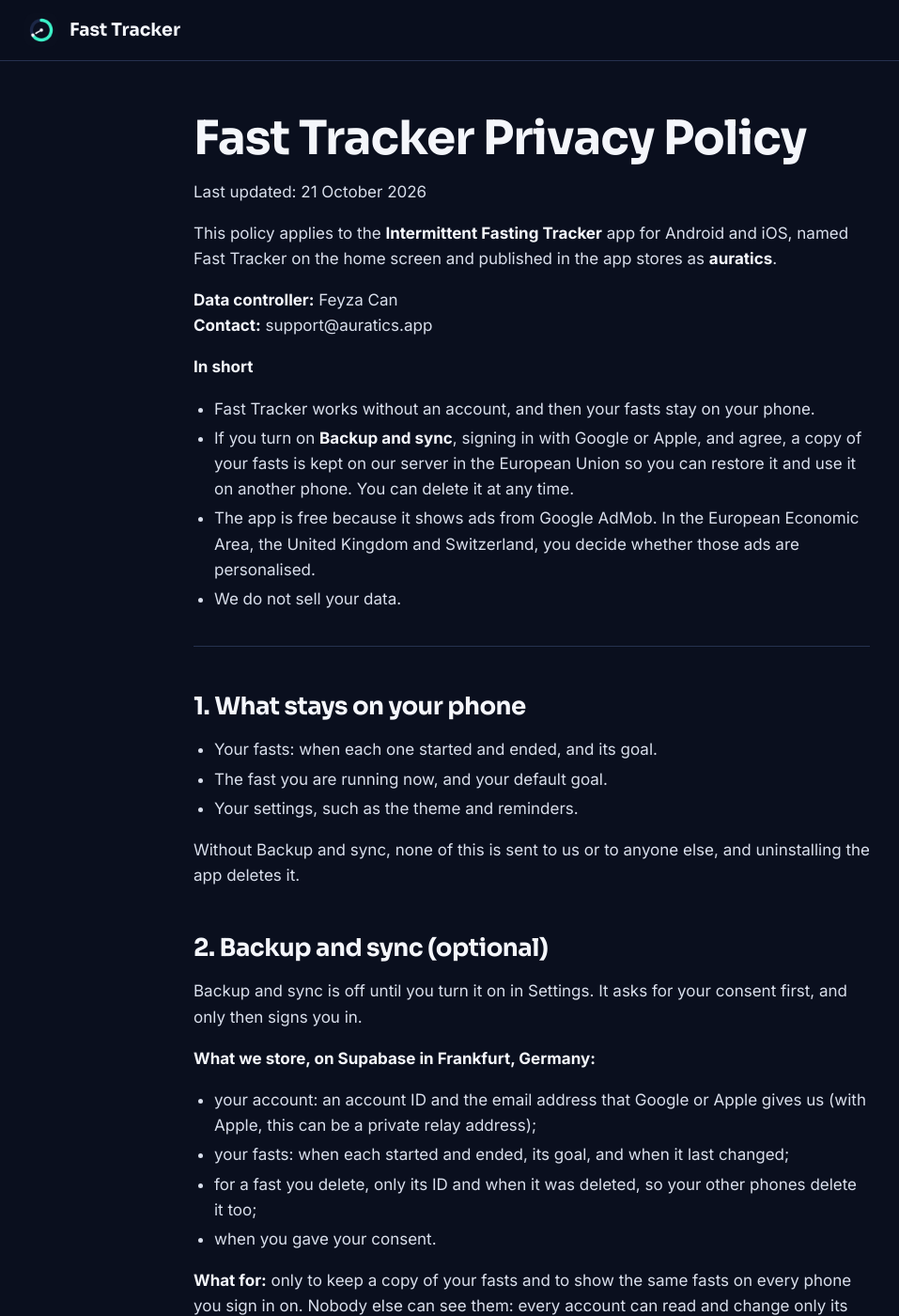
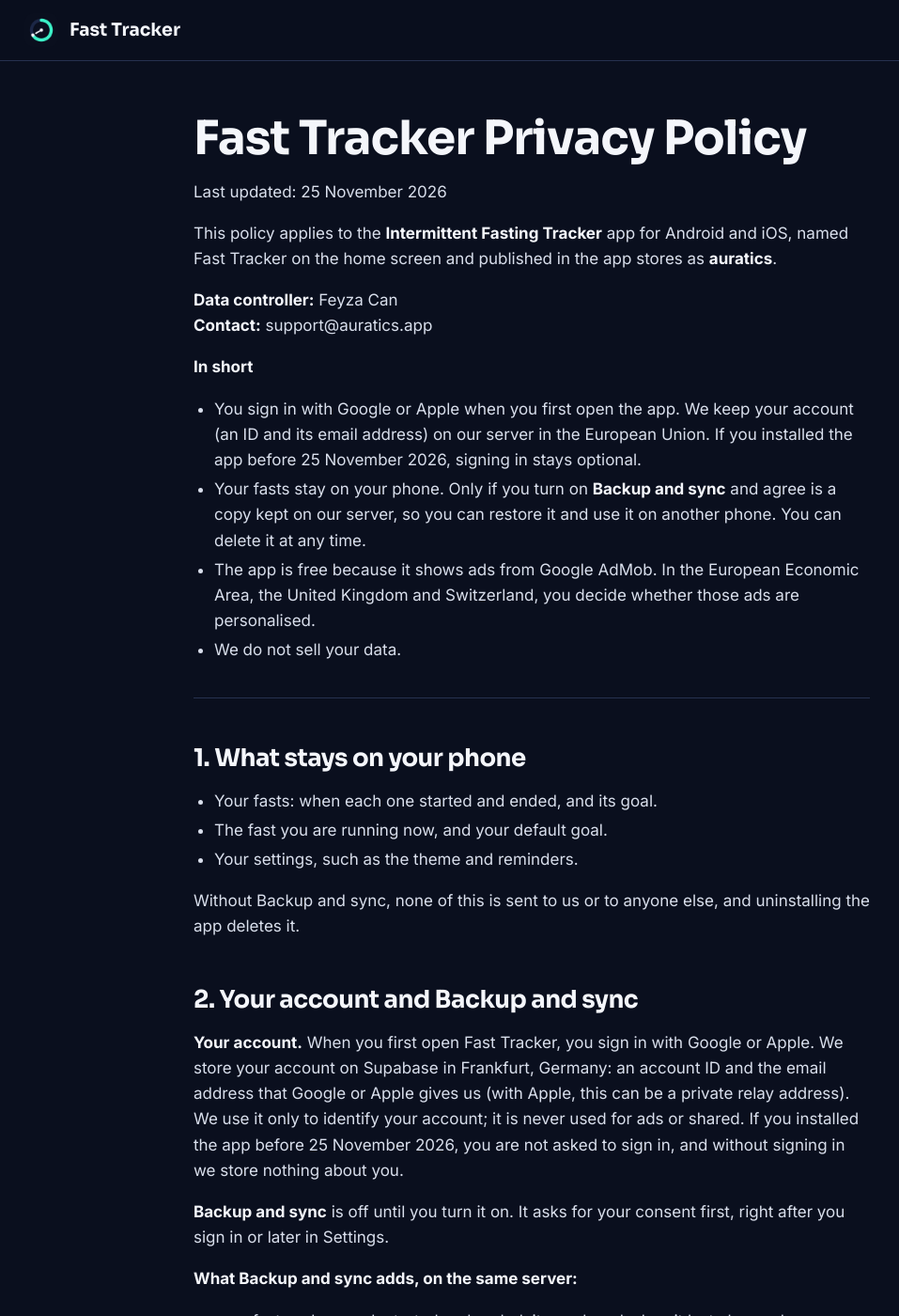
Before and after one commit to auratics/auratics, a Jekyll site: the page built from fasting-tracker/privacy-policy.md, in a window 1280 px wide and 1400 px high. Shown: the whole window at 94% size, without its empty margins (74-1031 px from the left). Built offline with Jekyll 4.4.1, drawn with Linux system fonts in a browser that asks for light colours; some of the changed text lies outside the part shown.

Commit message:
docs(fasting-tracker): sign-in is now required on new installs

```diff
--- a/fasting-tracker/privacy-policy.md
+++ b/fasting-tracker/privacy-policy.md
@@ -5,7 +5,7 @@ title: Privacy Policy
 
 # Fast Tracker Privacy Policy
 
-Last updated: 21 October 2026
+Last updated: 25 November 2026
 
 This policy applies to the **Intermittent Fasting Tracker** app for Android
 and iOS, named Fast Tracker on the home screen and published in the app
@@ -15,12 +15,13 @@ stores as **auratics**.
 **Contact:** support@auratics.app
 
 **In short**
-- Fast Tracker works without an account, and then your fasts stay on your
-  phone.
-- If you turn on **Backup and sync**, signing in with Google or Apple, and
-  agree, a copy of your fasts is kept on our server in the European Union so
-  you can restore it and use it on another phone. You can delete it at any
-  time.
+- You sign in with Google or Apple when you first open the app. We keep
+  your account (an ID and its email address) on our server in the European
+  Union. If you installed the app before 25 November 2026, signing in stays
+  optional.
+- Your fasts stay on your phone. Only if you turn on **Backup and sync** and
+  agree is a copy kept on our server, so you can restore it and use it on
+  another phone. You can delete it at any time.
 - The app is free because it shows ads from Google AdMob. In the European
   Economic Area, the United Kingdom and Switzerland, you decide whether those
   ads are personalised.
@@ -37,14 +38,20 @@ stores as **auratics**.
 Without Backup and sync, none of this is sent to us or to anyone else, and
 uninstalling the app deletes it.
 
-## 2. Backup and sync (optional)
+## 2. Your account and Backup and sync
 
-Backup and sync is off until you turn it on in Settings. It asks for your
-consent first, and only then signs you in.
+**Your account.** When you first open Fast Tracker, you sign in with Google
+or Apple. We store your account on Supabase in Frankfurt, Germany: an account
+ID and the email address that Google or Apple gives us (with Apple, this can
+be a private relay address). We use it only to identify your account; it is
+never used for ads or shared. If you installed the app before 25 November
+2026, you are not asked to sign in, and without signing in we store nothing
+about you.
 
-**What we store, on Supabase in Frankfurt, Germany:**
-- your account: an account ID and the email address that Google or Apple
-  gives us (with Apple, this can be a private relay address);
+**Backup and sync** is off until you turn it on. It asks for your consent
+first, right after you sign in or later in Settings.
+
+**What Backup and sync adds, on the same server:**
 - your fasts: when each started and ended, its goal, and when it last changed;
 - for a fast you delete, only its ID and when it was deleted, so your other
   phones delete it too;
@@ -59,7 +66,8 @@ signed in to Fast Tracker, under their own privacy policies:
 [Google](https://policies.google.com/privacy) and
 [Apple](https://www.apple.com/legal/privacy/).
 
-**Signing out** stops backup and leaves your fasts on the phone. **Deleting
+**Signing out** stops backup and leaves your fasts on the phone; if your
+install has to sign in, the app then asks you to sign in again. **Deleting
 your account** (section 9) removes the account and every fast stored with it.
 
 ## 3. Your health
@@ -113,8 +121,8 @@ Google uses data from apps that use its services:
 | Google (AdMob) | Ads | As described in section 5 | United States |
 | Expo (650 Industries, Inc.) | Downloading app updates | Device type, app version and a random installation ID | United States |
 | GitHub, Inc. (GitHub Pages) | Checking whether a newer version of the app is available | Nothing beyond the request itself; the comparison happens on your phone | United States |
-| Supabase, Inc. | Backup and sync, only if you turn it on | As described in section 2 | Germany (Frankfurt) |
-| Google or Apple | Signing in, only if you turn on Backup and sync | That you are signing in to Fast Tracker | United States |
+| Supabase, Inc. | Your account, and Backup and sync if you turn it on | As described in section 2 | Germany (Frankfurt) |
+| Google or Apple | Signing in | That you are signing in to Fast Tracker | United States |
 
 Like any request over the internet, each of these also reaches the provider
 with your IP address. Without Backup and sync, none of them receives your
@@ -122,6 +130,7 @@ fasts.
 
 ## 7. Legal bases (EEA and UK)
 
+- **Your account:** providing the app you asked for (GDPR Article 6(1)(b)).
 - **Backup and sync:** your explicit consent (GDPR Articles 6(1)(a) and
   9(2)(a)). You can withdraw it at any time by deleting your account.
 - **Personalised ads:** your consent. You can withdraw it at any time in the
```
Also changed, not shown: fasting-tracker/delete-data.md (+4 -4 lines), fasting-tracker/index.html (+8 -8 lines), fasting-tracker/support.md (+10 -7 lines).
